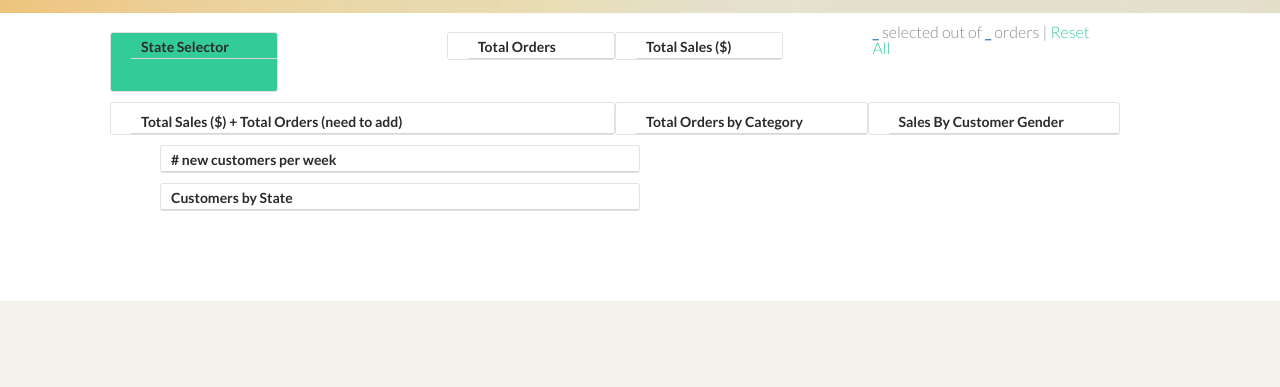
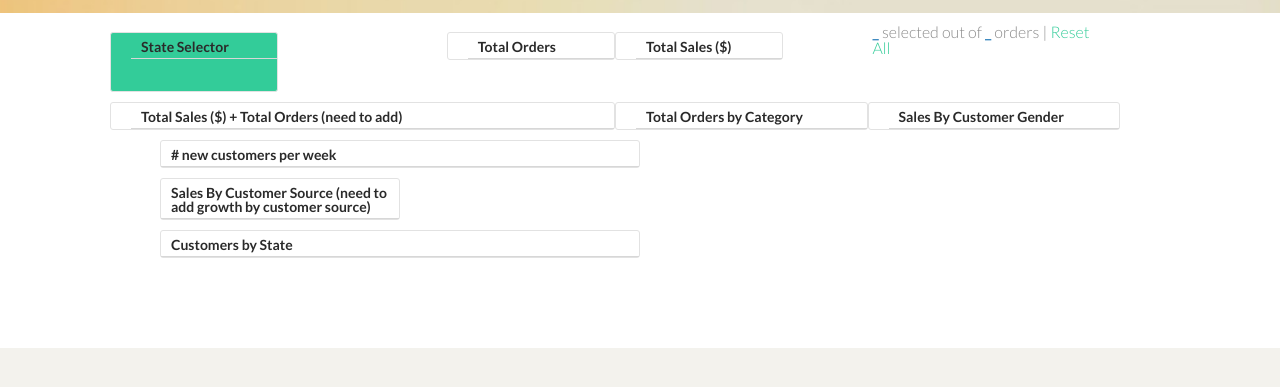
Before and after one commit to noodles23/dash_magic, a website: page public/index.html in a window 1280 px wide. Shown: the part 47-434 px from the top of the page. Drawn offline with nearby package versions, Linux system fonts and the light colour scheme; no server answers.

Commit message:
b4 bootstrap move

```diff
--- a/public/index.html
+++ b/public/index.html
@@ -70,7 +70,9 @@
 
 
 				</div>
+				</div>
 
+					<div class="container">
 					<div class="row">
 						<div class="6u chart-wrapper"  id="date-chart">
 							<div class="chart-title bold"> <strong> Total Sales ($) + Total Orders (need to add) </strong></div>
@@ -96,6 +98,9 @@
 							<div class="chart-title bold"> <strong> # new customers per week</strong></div>
 
 						</div>
+						<div class="3u chart-wrapper" id="csourcePie-chart">
+							<div class="chart-title">  <strong> Sales By Customer Source (need to add growth by customer source)</strong> </div>
+						</div>
 						<div class="6u chart-wrapper"  id="statecount-chart">
 							<div class="chart-title bold"> <strong> Customers by State</strong></div>
 
--- a/public/js/Dashboard.js
+++ b/public/js/Dashboard.js
@@ -23,6 +23,7 @@ function makeGraphs(error, apiData) {
 	var weekNum = ndx.dimension(function(d) { return d.week; });
 	var prodCategory = ndx.dimension(function(d) { return d.prod_category; });
 	var genderStatus = ndx.dimension(function(d) { return d.gender; });
+	var custSource = ndx.dimension(function(d) { return d.customer_source; });
 	var custStatus = ndx.dimension(function(d) { return d.cust_new_or_return; });
 	var custState = ndx.dimension(function(d) { return d.customer_state; });
 
@@ -30,6 +31,7 @@ function makeGraphs(error, apiData) {
 	var salespriceByWeek=weekNum.group().reduceSum(dc.pluck('sales_price'));
 	var salespriceByCat=prodCategory.group().reduceSum(dc.pluck('sales_price'));
 	var salespriceByGender=genderStatus.group().reduceSum(dc.pluck('sales_price'));
+	var salespriceByCustSource=custSource.group().reduceSum(dc.pluck('sales_price'));
 
 	var salescountByState=custState.group().reduceSum(dc.pluck('sales_count'));
 
@@ -56,6 +58,7 @@ console.log(maxDate);
 	var newcustChart = dc.lineChart("#newcust-chart");
 	var resourceTypeChart = dc.rowChart("#resource-chart");
 	var genderSalesChart = dc.pieChart("#gender-chart");
+	var custSourcePie = dc.pieChart("#csourcePie-chart");
 	var stateCountChart = dc.barChart("#statecount-chart");
 
 	// var resourceTypeChart = dc.dataTable("#resource-chart");
@@ -87,7 +90,7 @@ console.log(maxDate);
 		.margins({top: 10, right: 50, bottom: 30, left: 50})
 		.dimension(weekNum)
 		// .group(projectsByDate)
-		.group(salespriceByWeek,"$Sales")
+		.group(salespriceByWeek,"Weekly Sales ($)")
 		.renderArea(true)
 		.transitionDuration(500)
 		.x(d3.time.scale().domain([1, 52]))
@@ -106,8 +109,8 @@ console.log(maxDate);
 		.margins({top: 10, right: 50, bottom: 30, left: 50})
 		.dimension(weekNum)
 		// .group(projectsByDate)
-		.group(custNew,'New Customers')
-		.stack(custReturn, 'Returning Customers')
+		.group(custReturn, 'Returning Customers')
+		.stack(custNew,'New Customers')
 		.renderArea(true)
 		.transitionDuration(500)
 		.x(d3.time.scale().domain([1, 52]))
@@ -146,6 +149,16 @@ console.log(maxDate);
             .ordinalColors(["#56B2EA","#E064CD","#F8B700","#78CC00","#7B71C5"])
             .group(salespriceByGender);
 
+    custSourcePie
+            .height(300)
+            //.width(350)
+            .radius(140)
+            .innerRadius(20)
+            .transitionDuration(1000)
+            .dimension(custSource)
+            .ordinalColors(["#56B2EA","#E064CD","#F8B700","#78CC00","#7B71C5"])
+            .group(salespriceByCustSource);
+
     stateCountChart
     	//.width(800)
         .height(220)
```
